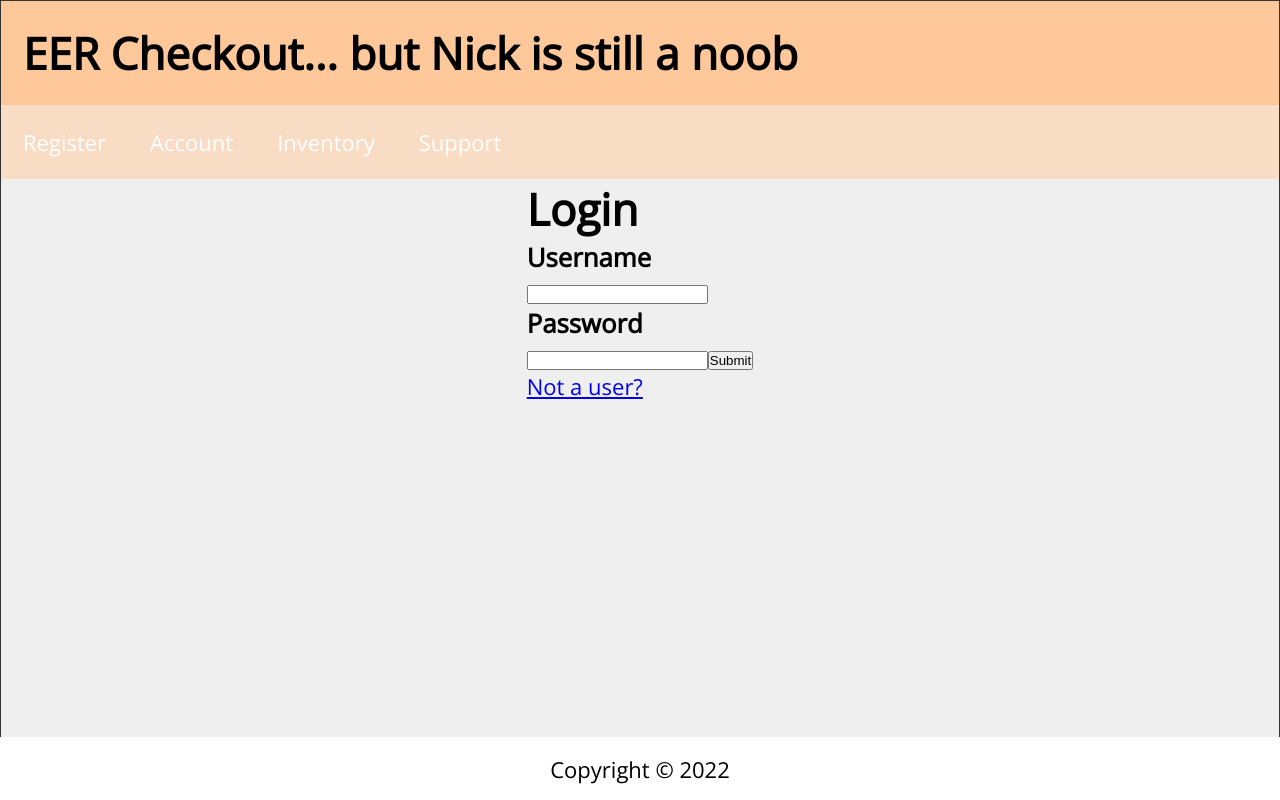
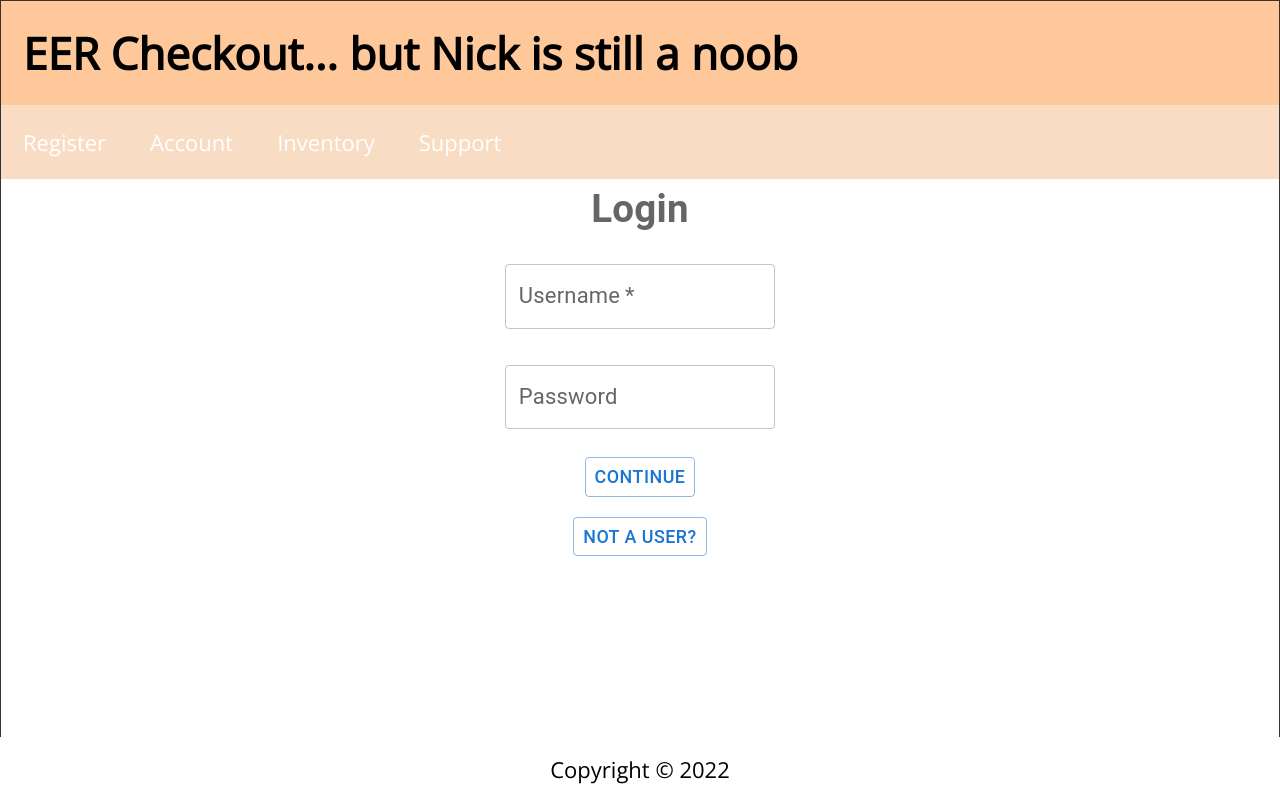
Before and after one commit to lilychieng/EE461L-SP22-Lab-Group, a React (Create React App) app in the folder Frontend/ee_461l_frontend/: page / in a window 1280 px wide. Built offline with nearby package versions, Linux system fonts and the light colour scheme.

Commit message:
cleaned login page

```diff
--- a/Frontend/ee_461l_frontend/src/Components/SupportTicket/index.js
+++ b/Frontend/ee_461l_frontend/src/Components/SupportTicket/index.js
@@ -51,6 +51,11 @@ export default function FormPropsTextFields() {
       autoComplete="off"
     >
       <Grid container spacing={2}>
+        <Grid item xs={12}>
+          <Item>
+            <h1>Submit an Issue</h1>
+          </Item>
+        </Grid>
         {/* User ID */}
         <Grid item xs={12}>
           <Item>
--- a/Frontend/ee_461l_frontend/src/Components/UserManagement/UserLogin/index.js
+++ b/Frontend/ee_461l_frontend/src/Components/UserManagement/UserLogin/index.js
@@ -1,5 +1,20 @@
 import React, { useState } from "react";
 import { Link } from "react-router-dom";
+import Box from "@mui/material/Box";
+import TextField from "@mui/material/TextField";
+import Button from "@mui/material/Button";
+import { styled } from "@mui/material/styles";
+import Paper from "@mui/material/Paper";
+import Grid from "@mui/material/Grid";
+
+const Item = styled(Paper)(({ theme }) => ({
+  backgroundColor: theme.palette.mode === "dark" ? "#1A2027" : "#fff",
+  ...theme.typography.body2,
+  padding: theme.spacing(0.25),
+  textAlign: "center",
+  color: theme.palette.text.secondary,
+  boxShadow: "none",
+}));
 
 const axios = require("axios").default;
 
@@ -32,13 +47,87 @@ function UserManagement() {
 
   return (
     <div>
+      {/*
       <h1>Login</h1>
       <h3>Username</h3>
       <input onChange={handleUsername} />
       <h3>Password</h3>
       <input onChange={handlePassword} />
       <button onClick={handleSubmit}>Submit</button>
-      <div><Link to="/signup">Not a user?</Link></div>
+      <div>
+        <Link to="/signup">Not a user?</Link>
+      </div> */}
+
+      <Box
+        component="form"
+        sx={{
+          "& .MuiTextField-root": { m: 1, width: "25ch" },
+        }}
+        noValidate
+        autoComplete="off"
+      >
+        <Grid container spacing={2}>
+          <Grid item xs={12}>
+            <Item>
+              <h1>Login</h1>
+            </Item>
+          </Grid>
+          {/* Username */}
+          <Grid item xs={12}>
+            <Item>
+              <TextField
+                required
+                id="outlined-required"
+                label="Username"
+                onChange={handleUsername}
+              />
+            </Item>
+          </Grid>
+
+          {/* Password */}
+          <Grid item xs={12}>
+            <Item>
+              <TextField
+                id="outlined-password-input"
+                label="Password"
+                type="password"
+                autoComplete="current-password"
+                onChange={handlePassword}
+              />
+            </Item>
+          </Grid>
+
+          {/* Continue */}
+          <Grid item xs={12}>
+            <Item>
+              <Button
+                justifyContent="center" //??? useless man
+                variant="outlined"
+                size="small"
+                onClick={handleSubmit}
+              >
+                Continue
+              </Button>
+            </Item>
+          </Grid>
+
+          {/* Not a User */}
+          <Grid item xs={12}>
+            <Item>
+              <Link to="/signup">
+                <Button
+                  justifyContent="center" //??? useless man
+                  variant="outlined"
+                  size="small"
+                  onClick={handleSubmit}
+                >
+                  Not a User?
+                </Button>
+              </Link>
+            </Item>
+          </Grid>
+        </Grid>
+      </Box>
     </div>
   );
 }
--- a/Frontend/ee_461l_frontend/src/css/index.css
+++ b/Frontend/ee_461l_frontend/src/css/index.css
@@ -1,5 +1,5 @@
 /* https://github.com/gitdagray/learn_react_router */
-@import url('https://fonts.googleapis.com/css2?family=Open+Sans&display=swap');
+@import url("https://fonts.googleapis.com/css2?family=Open+Sans&display=swap");
 
 * {
   margin: 0;
@@ -13,11 +13,11 @@ html {
 
 body {
   min-height: 100vh;
-  font-family: 'Open Sans', sans-serif;
+  font-family: "Open Sans", sans-serif;
   -webkit-font-smoothing: antialiased;
   -moz-osx-font-smoothing: grayscale;
   display: flex;
-  background-color: #efefef;
+  background-color: #ffffff;
 }
 
 #root {
@@ -107,7 +107,7 @@ body {
 .Nav li:hover,
 .Nav li:focus,
 .Nav li:hover a,
-.Nav li:focus a  {
+.Nav li:focus a {
   background-color: #eee;
   color: #333;
 }
@@ -117,7 +117,12 @@ body {
   cursor: pointer;
 }
 
-.Login, .Account, .Inventory, .Missing, .Support, .Register {
+.Login,
+.Account,
+.Inventory,
+.Missing,
+.Support,
+.Register {
   width: 100%;
   flex-grow: 1;
   padding: 1rem;
@@ -125,8 +130,10 @@ body {
   background-color: #fff;
 }
 
-.Missing h2, .PostPage h2,
-.Missing p, .PostPage p {
+.Missing h2,
+.PostPage h2,
+.Missing p,
+.PostPage p {
   margin-bottom: 1rem;
 }
 
@@ -153,16 +160,14 @@ body {
   .Nav li:hover,
   .Nav li:focus,
   .Nav li:hover a,
-  .Nav li:focus a  {
+  .Nav li:focus a {
     background-color: #eee;
     color: #333;
   }
 }
 
 @media only screen and (min-width: 992px) {
-
   .Header svg {
     font-size: 3rem;
   }
-
 }
```
